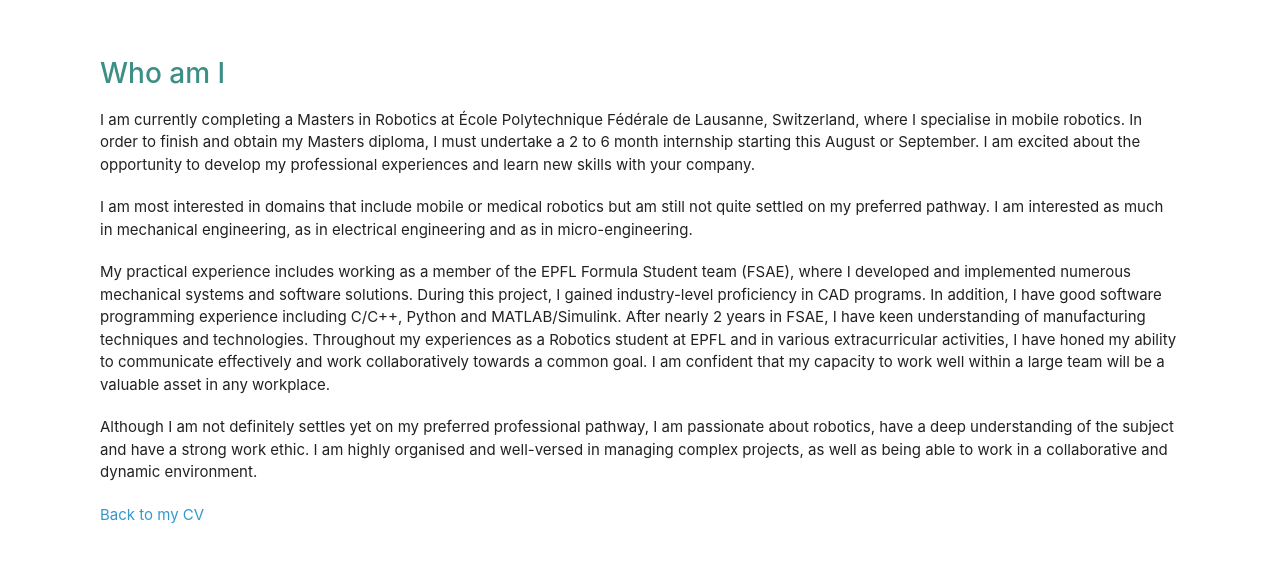
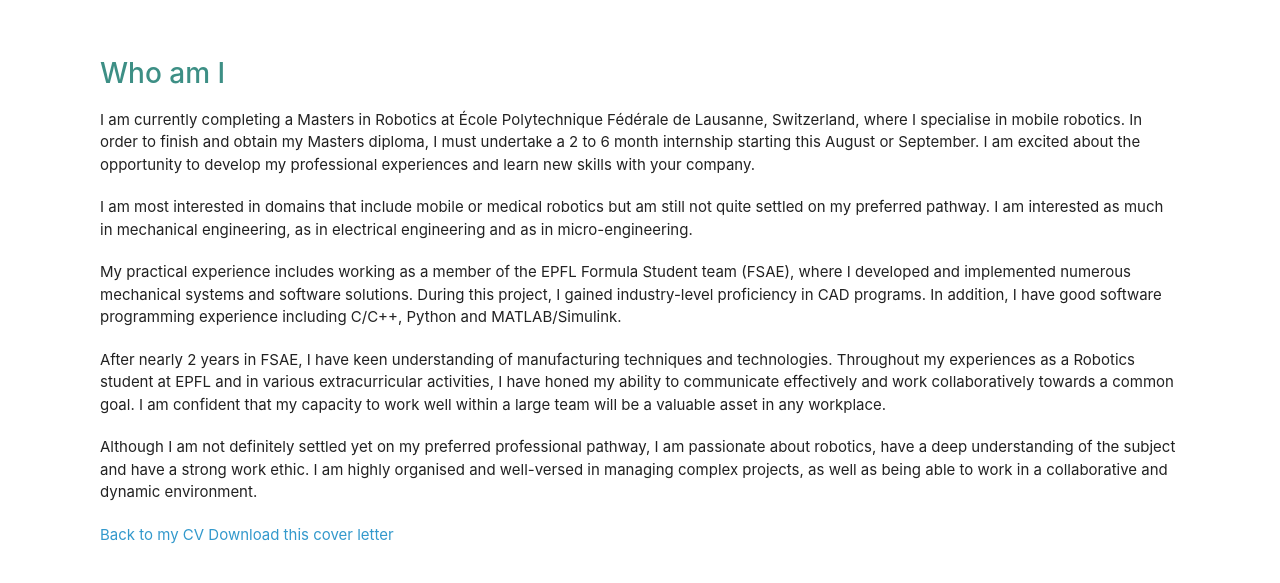
Before and after one commit to mrichter-git/MichaelRichter, a Jekyll site: the page built from cover_letter.md, in a window 1280 px wide. Shown: the top 583 px of the page. Built offline with Jekyll 4.4.1, drawn with Linux system fonts in a browser that asks for light colours; our own code applies the rules of GitHub Pages for plain Markdown files.

Commit message:
Update cover_letter.md

```diff
--- a/cover_letter.md
+++ b/cover_letter.md
@@ -13,16 +13,18 @@ engineering and as in micro-engineering.
 My practical experience includes working as a member of the EPFL Formula Student team (FSAE),
 where I developed and implemented numerous mechanical systems and software solutions. During
 this project, I gained industry-level proficiency in CAD programs. In addition, I have good software
-programming experience including C/C++, Python and MATLAB/Simulink. After nearly 2 years
-in FSAE, I have keen understanding of manufacturing techniques and technologies. Throughout
+programming experience including C/C++, Python and MATLAB/Simulink.
+
+After nearly 2 years in FSAE, I have keen understanding of manufacturing techniques and technologies. Throughout
 my experiences as a Robotics student at EPFL and in various extracurricular activities, I have
 honed my ability to communicate effectively and work collaboratively towards a common goal. I
 am confident that my capacity to work well within a large team will be a valuable asset in any
 workplace.
 
-Although I am not definitely settles yet on my preferred professional pathway, I am passionate
+Although I am not definitely settled yet on my preferred professional pathway, I am passionate
 about robotics, have a deep understanding of the subject and have a strong work ethic. I am
 highly organised and well-versed in managing complex projects, as well as being able to work in a
 collaborative and dynamic environment.
 
 [Back to my CV](https://mrichter-git.github.io/MichaelRichter/)
+[Download this cover letter](PDFs/Cover letter.pdf)
```
